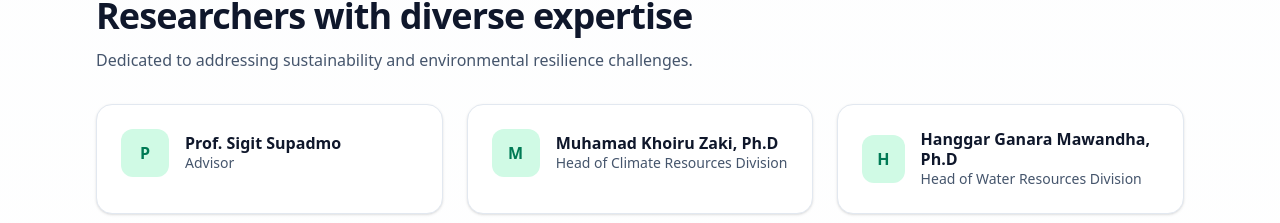
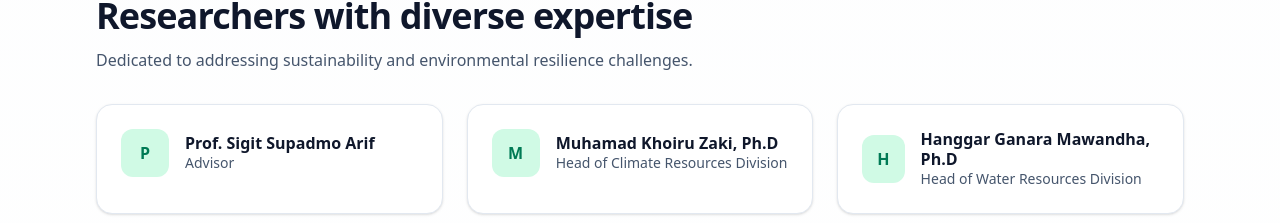
Before and after one commit to inamnurulf/wrec-profile, a Next.js app: page / in a window 1280 px wide. Shown: the part 2812-3035 px from the top of the page. Built offline with nearby package versions, Linux system fonts and the light colour scheme; no server answers.

Commit message:
fix: team member name

```diff
--- a/src/components/Teams.js
+++ b/src/components/Teams.js
@@ -3,7 +3,7 @@ import Section from "./atoms/Section";
 export default function Team() {
   const members = [
     {
-      name: "Prof. Sigit Supadmo ",
+      name: "Prof. Sigit Supadmo Arif",
       role: "Advisor",
     },
     { name: "Muhamad Khoiru Zaki, Ph.D", role: "Head of Climate Resources Division" },
```
